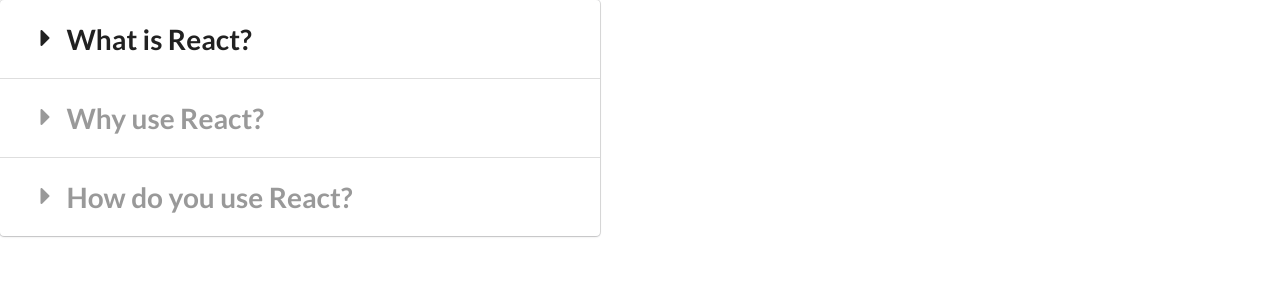
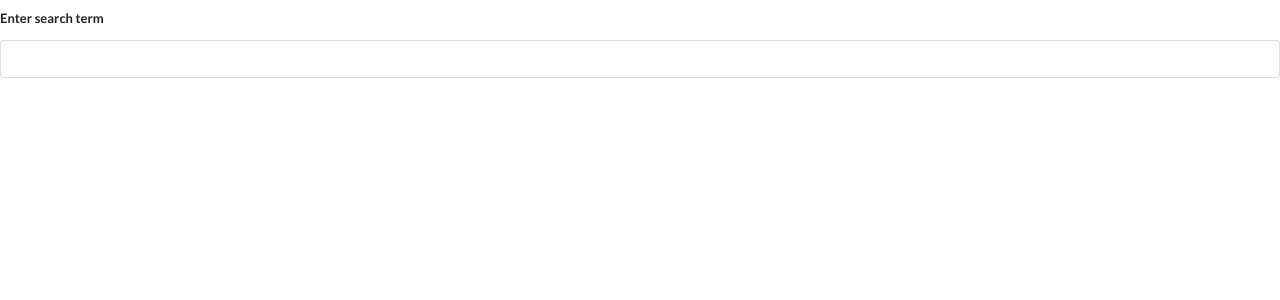
Before and after one commit to czekajbeata/UdemyReactCourse-App4, a React (Create React App) app: page / in a window 1280 px wide. Shown: the top 300 px of the page. Built offline with nearby package versions, Linux system fonts and the light colour scheme.

Commit message:
added Search component

```diff
--- a/src/App.js
+++ b/src/App.js
@@ -1,5 +1,6 @@
 import React from "react";
 import Accordion from "./components/Accordion";
+import Search from "./components/Search";
 
 const items = [
   {
@@ -19,7 +20,8 @@
 export default () => {
   return (
     <h1>
-      <Accordion items={items} />
+      {/* <Accordion items={items} /> */}
+      <Search />
     </h1>
   );
 };
--- /dev/null
+++ b/src/components/Search.js
@@ -0,0 +1,16 @@
+import React from "react";
+
+const Search = () => {
+  return (
+    <div>
+      <div className="ui form">
+        <div className="field">
+          <label>Enter search term</label>
+          <input className="input" />
+        </div>
+      </div>
+    </div>
+  );
+};
+
+export default Search;
```
